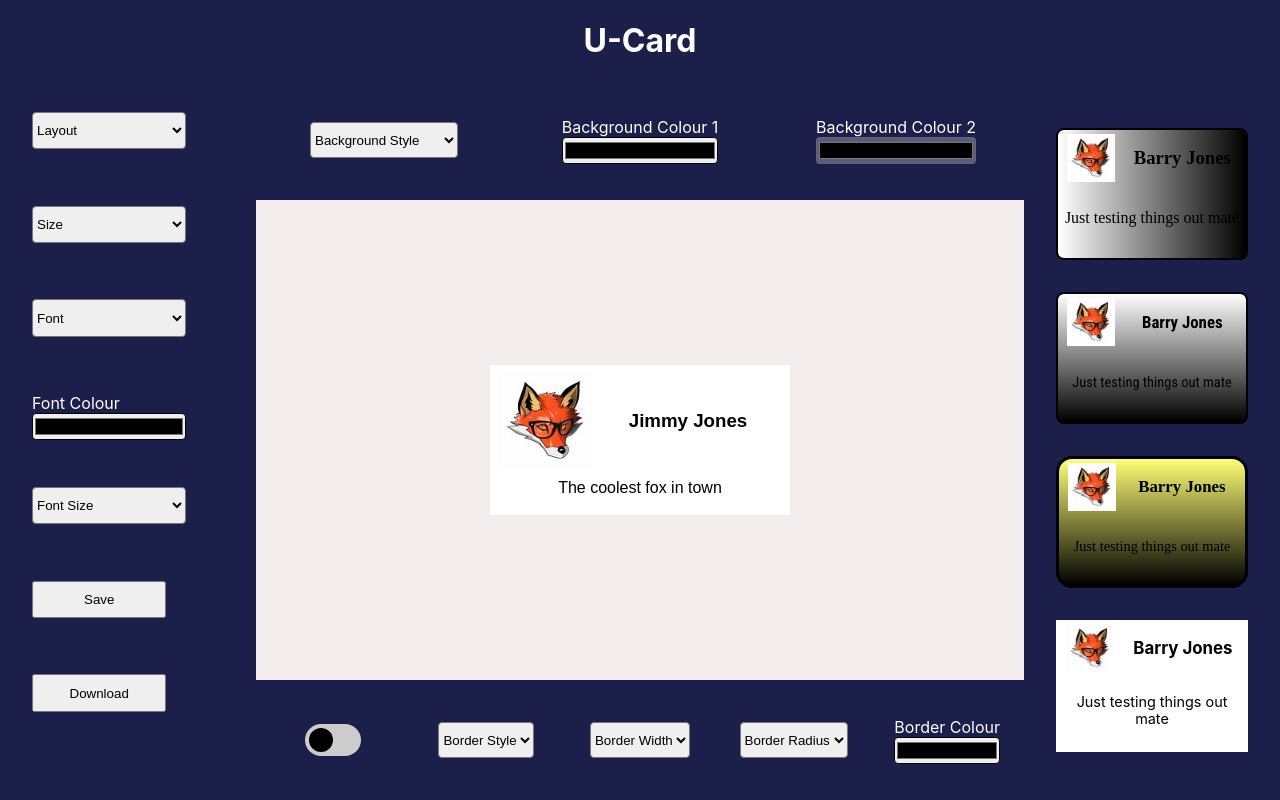
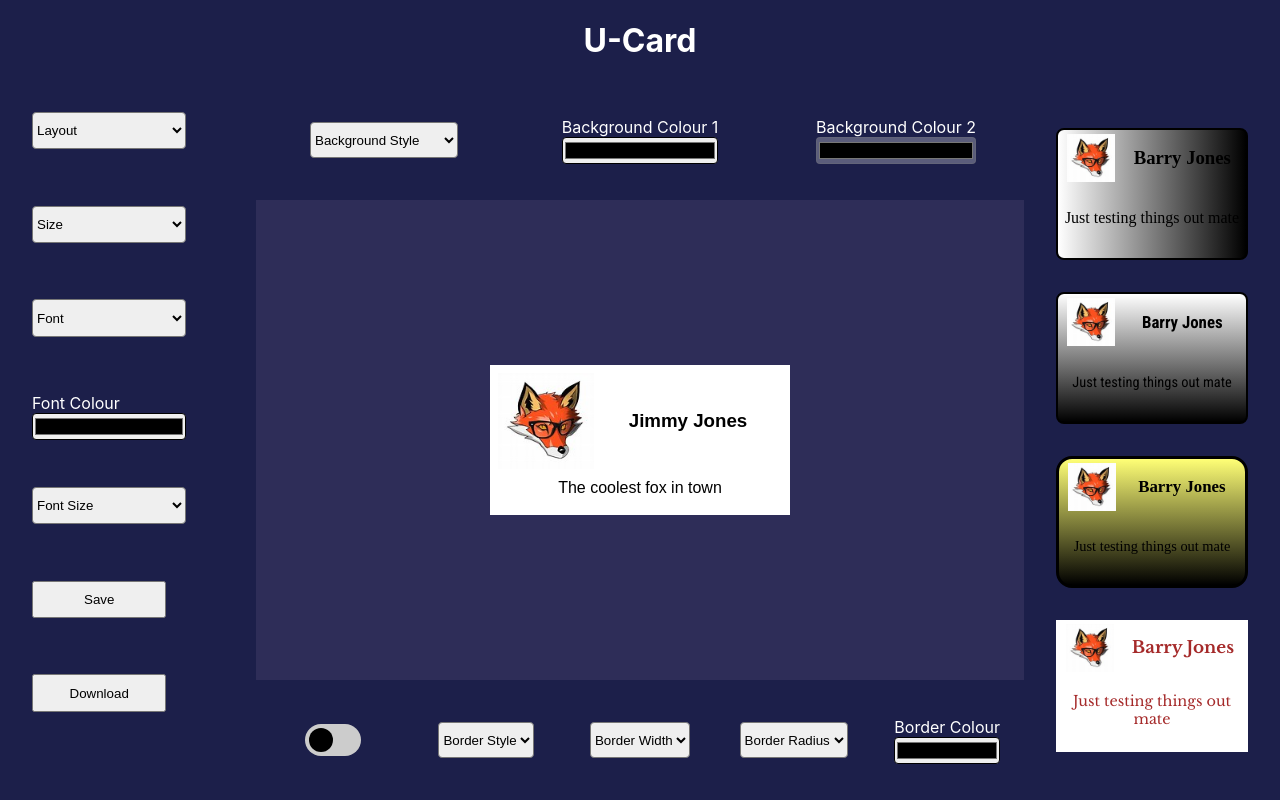
Before and after one commit to TomBirbeck/personal-card-designer, a React (Create React App) app: page / in a window 1280 px wide. Built offline with nearby package versions, Linux system fonts and the light colour scheme; a web font is replaced by a local one.

Commit message:
clicking on preview cards now alter border styling as well

```diff
--- a/src/components/BottomMenu/index.tsx
+++ b/src/components/BottomMenu/index.tsx
@@ -36,11 +36,11 @@ const BottomMenu = () => {
         className='selections-bottom'
         onChange={handleBorderStyle}
         >
-            <option value={'solid'}>Border Style</option>
-            <option value={'solid'}>solid</option>
-            <option value={'dashed'}>dashed</option>
-            <option value={'dotted'}>dotted</option>
-            <option value={'ridge'}>ridge</option>
+            <option value={''}>Border Style</option>
+            <option value={'solid'}>Solid</option>
+            <option value={'dashed'}>Dashed</option>
+            <option value={'dotted'}>Dotted</option>
+            <option value={'ridge'}>Ridge</option>
         </select>
             <select
         className='selections-bottom'
--- a/src/components/Card/index.tsx
+++ b/src/components/Card/index.tsx
@@ -95,7 +95,7 @@ const Card = () => {
             <div className="layout-one-card"
             style={styles}>
             <div className='layout-one-image-container'>
-            <img className='layout-one-image' src={fox} alt="image"/>
+            <img className='layout-one-image' src={fox} alt=""/>
             </div>
             <h3 className='layout-one-name'>Jimmy Jones</h3>
             <p className='layout-one-tagline'>The coolest fox in town</p>
@@ -104,7 +104,7 @@ const Card = () => {
             <div className="layout-two-card"
             style={styles}>
             <div className='layout-two-image-container'>
-            <img className='layout-two-image' src={fox} alt="image"/>
+            <img className='layout-two-image' src={fox} alt=""/>
             </div>
             <h3 className='layout-two-name'>Tom Tomato</h3>
             <p className='layout-two-tagline'>Really long message for the fans that we need to sort out</p>
@@ -112,7 +112,7 @@ const Card = () => {
              <div className="layout-three-card"
              style={styles}>
              <div className='layout-three-image-container'>
-             <img className='layout-three-image' src={fox} alt="image"/>
+             <img className='layout-three-image' src={fox} alt=""/>
              </div>
              <h3 className='layout-three-name'>Steve Stereo</h3>
              <p className='layout-three-tagline'>Really long message for the fans that we need to sort out</p>
@@ -120,7 +120,7 @@ const Card = () => {
               <div className="layout-four-card"
               style={styles}>
               <div className='layout-four-image-container'>
-              <img className='layout-four-image' src={fox} alt="image"/>
+              <img className='layout-four-image' src={fox} alt=""/>
               </div>
               <h3 className='layout-four-name'>Steve Stereo</h3>
               <p className='layout-four-tagline'>Really long message for the fans that we need to sort out</p>
--- a/src/components/CardContainer/CardContainer.css
+++ b/src/components/CardContainer/CardContainer.css
@@ -1,6 +1,7 @@
 .container {
     grid-area: card-area;
-    background-color: rgba(241, 233, 233, 0.836);
+    background-color: rgba(5, 4, 56, 0.836);
+    /* background-color: rgba(241, 233, 233, 0.836); */
     display: grid;
     place-items: center;
     height: 100%;
--- a/src/components/PreviewCard/PreviewCard.css
+++ b/src/components/PreviewCard/PreviewCard.css
@@ -19,6 +19,7 @@
     "zone3 zone3 zone3";
     text-align: center;
     overflow:hidden;
+    background-color: #a52a2a;
 }
 
 .preview-card-image-container {
--- a/src/components/PreviewCard/index.tsx
+++ b/src/components/PreviewCard/index.tsx
@@ -5,19 +5,21 @@ import { useContext } from 'react'
 import cardDesignContext from '../../context'
 
 
-const PreviewCard = ({backgroundStyle, backgroundColorOne, backgroundColorTwo, borderStyle, borderRadius, borderWidth, borderColor, font, fontSize} : PreviewCardContext) => {
+const PreviewCard = ({backgroundStyle, backgroundColorOne, backgroundColorTwo, border, borderStyle, borderRadius, borderWidth, borderColor, font, fontSize, fontColor} : PreviewCardContext) => {
     const [cardProperties, setCardProperties] = useContext(cardDesignContext)
 
     const handleCardClick = () => {
         setCardProperties({...cardProperties, backgroundStyle: backgroundStyle,
             backgroundColorOne: backgroundColorOne,
             backgroundColorTwo: backgroundColorTwo,
+            border: border,
             borderStyle: borderStyle || 'none',
             borderRadius: borderRadius || 0,
             borderWidth: borderWidth || 0,
             borderColor: borderColor || '',
             font: font || 'sans-serif',
             fontSize: fontSize || 16,
+            fontColor: fontColor || '#000000'
         })
     }
 
@@ -29,7 +31,7 @@ const PreviewCard = ({backgroundStyle, backgroundColorOne, backgroundColorTwo, b
         >
         {backgroundStyle === 'solid' ?
         <div className="preview-card"
-        style={{backgroundColor: `${backgroundColorOne}`, border: `${borderStyle}`, borderWidth: `${borderWidth}px`, borderColor: `${borderColor}`}}
+        style={{backgroundColor: `${backgroundColorOne}`, border: `${borderStyle}`, borderWidth: `${borderWidth}px`, borderColor: `${borderColor}`, fontFamily: `${font}`, color: `${fontColor}`}}
         >
             <h3 className='preview-card-name'>Barry Jones</h3>
             <p className='preview-card-tagline'>Just testing things out mate</p>
--- a/src/components/RightMenu/index.tsx
+++ b/src/components/RightMenu/index.tsx
@@ -5,17 +5,20 @@ const people = [{
     backgroundStyle: 'gradLeft',
     backgroundColorOne: '#ffffff',
     backgroundColorTwo: '#000000',
+    border: true,
     borderStyle: 'solid',
     borderRadius: 0.5,
     borderWidth: 2,
     borderColor: '#000000',
     font: 'Bona Nova',
     fontSize: 16,
+    fontColor: '#a52a2a',
 },
 {
     backgroundStyle: 'gradTop',
     backgroundColorOne: '#ffffff',
     backgroundColorTwo: '#000000',
+    border: true,
     borderStyle: 'solid',
     borderRadius: 0.5,
     borderWidth: 2,
@@ -27,6 +30,7 @@ const people = [{
     backgroundStyle: 'gradTop',
     backgroundColorOne: '#ffff76',
     backgroundColorTwo: '#000000',
+    border: true,
     borderStyle: 'solid',
     borderRadius: 1,
     borderWidth: 3,
@@ -38,6 +42,8 @@ const people = [{
     backgroundColorTwo: '#000000',
     font: 'Libre Baskerville',
     fontSize: 18,
+    fontColor: '#a52a2a',
+    border: false,
     // borderStyle: 'solid',
     // borderRadius: 0.5,
     // borderWidth: 2,
@@ -53,12 +59,14 @@ const RightMenu = () => {
                 backgroundStyle={person.backgroundStyle}
                 backgroundColorOne={person.backgroundColorOne}
                 backgroundColorTwo={person.backgroundColorTwo}
+                border={person.border}
                 borderRadius={person.borderRadius}
                 borderStyle={person.borderStyle}
                 borderWidth={person.borderWidth}
                 borderColor={person.borderColor}
                 font={person.font}
                 fontSize={person.fontSize}
+                fontColor={person.fontColor}
                 />
             )
             })}
--- a/src/types/index.ts
+++ b/src/types/index.ts
@@ -24,10 +24,12 @@ export type PreviewCardContext = {
     backgroundStyle: string,
     backgroundColorOne: string,
     backgroundColorTwo: string,
-    borderStyle?: string | undefined,
+    border: boolean,
+    borderStyle?: string,
     borderRadius?: number,
     borderWidth?: number,
     borderColor?: string,
     font?: string,
     fontSize?: number,
+    fontColor?: string,
 }
```
